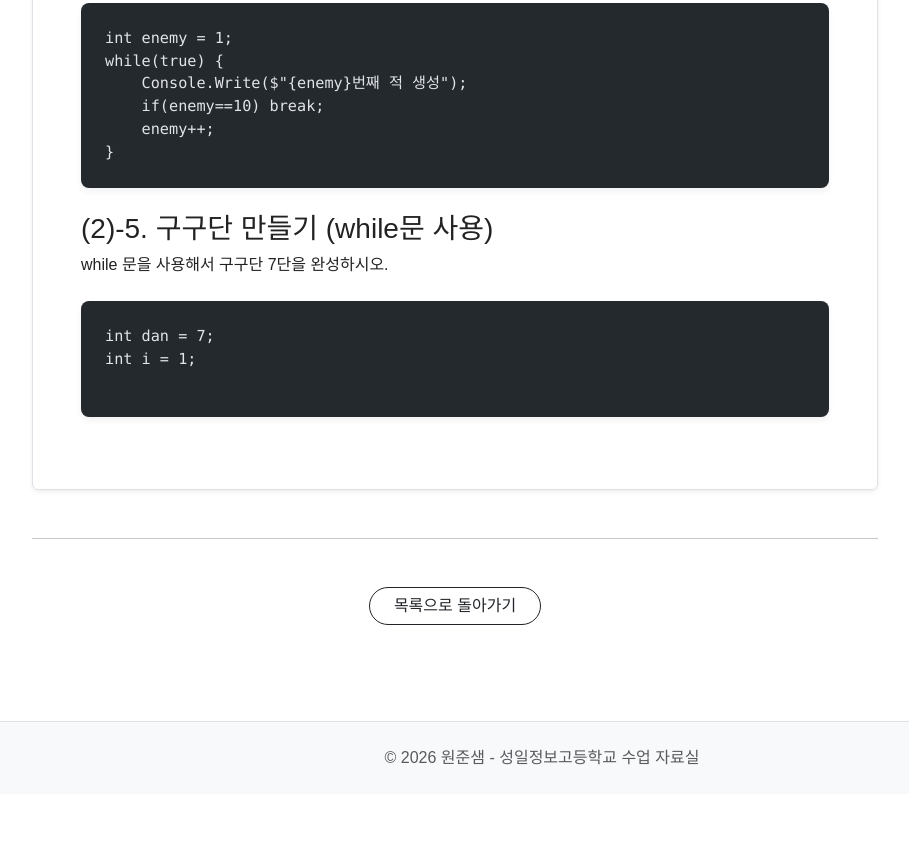
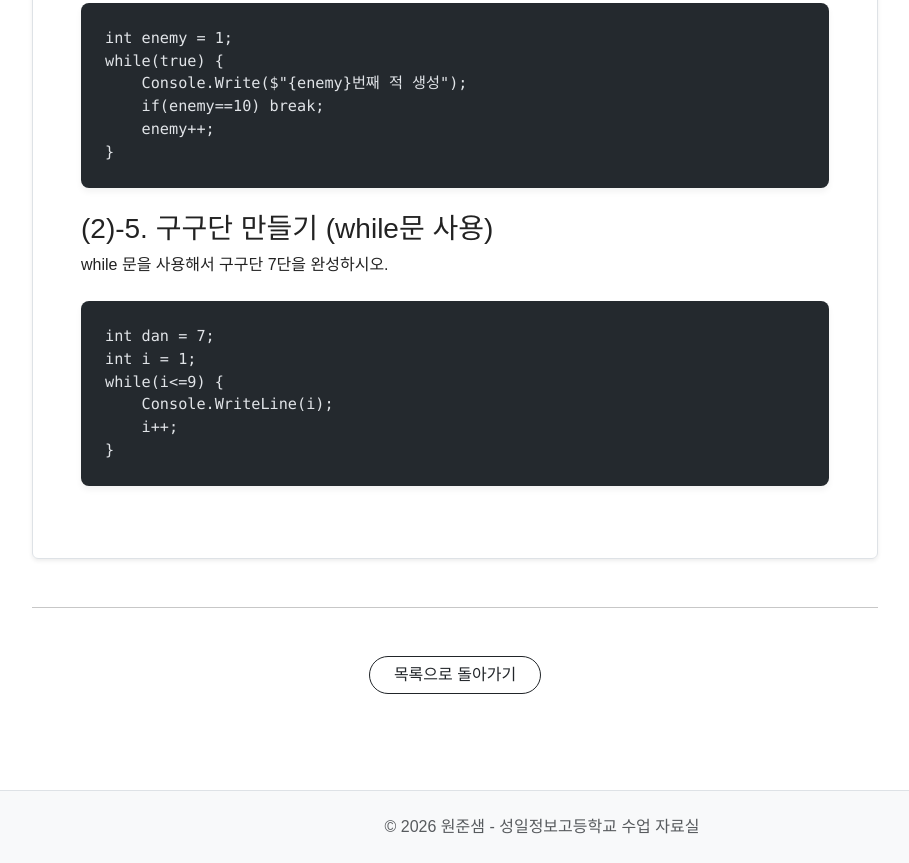
Before and after one commit to sungil-i/sungil-i.github.io, an Astro site: page /2026/2-10/daily/04-20-cshart_repeat in a window 1280 px wide. Shown: the part 5094-5957 px from the top of the page, without its empty margins (98-1007 px from the left). Before the commit the page ends 5888 px from the top, so only its background shows below. Built offline with nearby package versions, Linux system fonts and the light colour scheme; Astro itself is replaced by a stand-in of ours; code samples lack their colours; a web font is replaced by a local one.

Commit message:
4월 23일 수업하기

````diff
--- a/src/pages/2026/2-10/daily/04-20-cshart_repeat.md
+++ b/src/pages/2026/2-10/daily/04-20-cshart_repeat.md
@@ -222,5 +222,8 @@ while(true) {
 ```csharp
 int dan = 7;
 int i = 1;
-
+while(i<=9) {
+    Console.WriteLine(i);
+    i++;
+}
 ```
````
